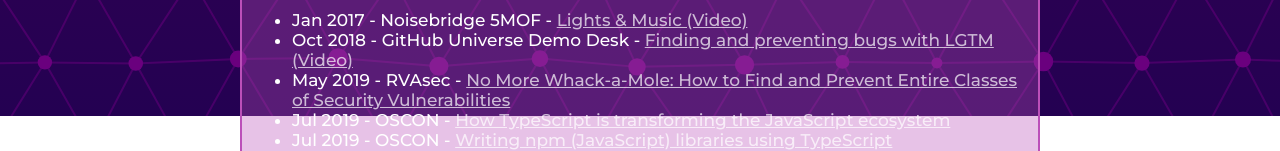
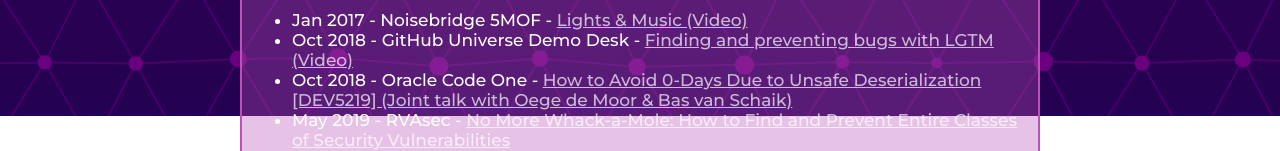
Before and after one commit to s0/s0, a React app: page / in a window 1280 px wide. Shown: the part 684-835 px from the top of the page. Built offline with nearby package versions, Linux system fonts and the light colour scheme.

Commit message:
Add codeone talk

```diff
--- a/src/components/pages/home.tsx
+++ b/src/components/pages/home.tsx
@@ -115,6 +115,9 @@
                     Oct 2018 - GitHub Universe Demo Desk - <a href="https://www.youtube.com/watch?v=aXqUWZYlFzs" target="_blank">Finding and preventing bugs with LGTM (Video)</a>
                   </li>
                   <li>
+                    Oct 2018 - Oracle Code One - <a href="https://oracle.rainfocus.com/widget/oracle/oow18/catalogcodeone18?search=DEV5219" target="_blank">How to Avoid 0-Days Due to Unsafe Deserialization [DEV5219] (Joint talk with Oege de Moor &amp; Bas van Schaik)</a>
+                  </li>
+                  <li>
                     May 2019 - RVAsec - <a href="https://rvasec2019.sched.com/event/OAyv/no-more-whack-a-mole-how-to-find-and-prevent-entire-classes-of-security-vulnerabilities" target="_blank">No More Whack-a-Mole: How to Find and Prevent Entire Classes of Security Vulnerabilities</a>
                   </li>
                   <li>
```
